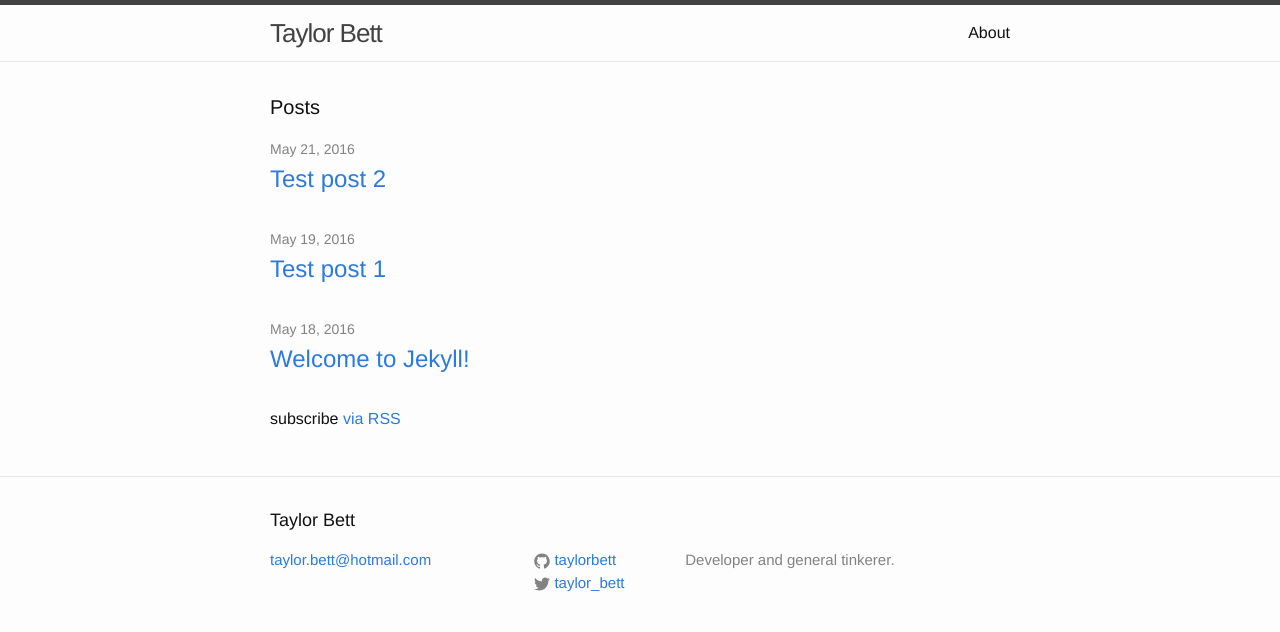
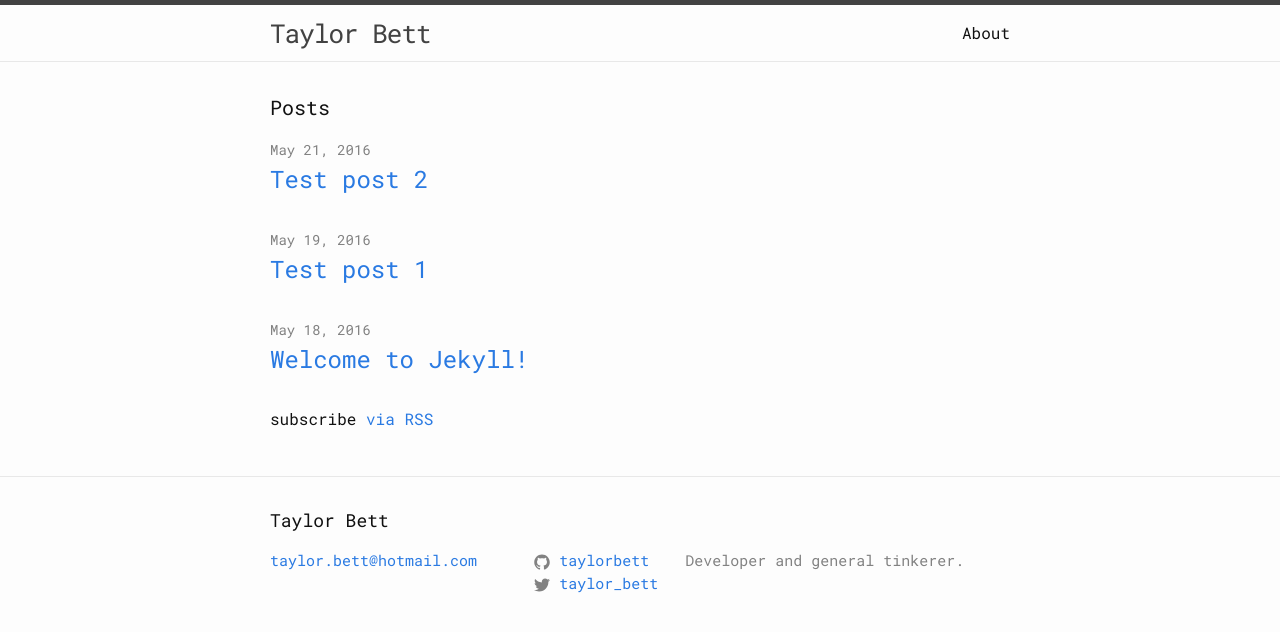
Before and after one commit to TaylorBett/taylorbett.github.io, a Jekyll site: the page built from index.html, in a window 1280 px wide. Shown: the top 632 px of the page. Built offline with Jekyll 4.4.1, drawn with Linux system fonts in a browser that asks for light colours.

Commit message:
Added Roboto as font

```diff
--- a/_includes/head.html
+++ b/_includes/head.html
@@ -7,6 +7,7 @@
   <meta name="description" content="{% if page.excerpt %}{{ page.excerpt | strip_html | strip_newlines | truncate: 160 }}{% else %}{{ site.description }}{% endif %}">
 
   <link rel="stylesheet" href="{{ "/css/main.css" | prepend: site.baseurl }}">
+  <link href="https://fonts.googleapis.com/css?family=Roboto+Mono" rel="stylesheet">
   <link rel="canonical" href="{{ page.url | replace:'index.html','' | prepend: site.baseurl | prepend: site.url }}">
   <link rel="alternate" type="application/rss+xml" title="{{ site.title }}" href="{{ "/feed.xml" | prepend: site.baseurl | prepend: site.url }}">
 </head>
--- a/css/main.scss
+++ b/css/main.scss
@@ -6,7 +6,7 @@
 
 
 // Our variables
-$base-font-family: "Helvetica Neue", Helvetica, Arial, sans-serif;
+$base-font-family: 'Roboto Mono', monospace, sans-serif;
 $base-font-size:   16px;
 $base-font-weight: 400;
 $small-font-size:  $base-font-size * 0.875;
```
